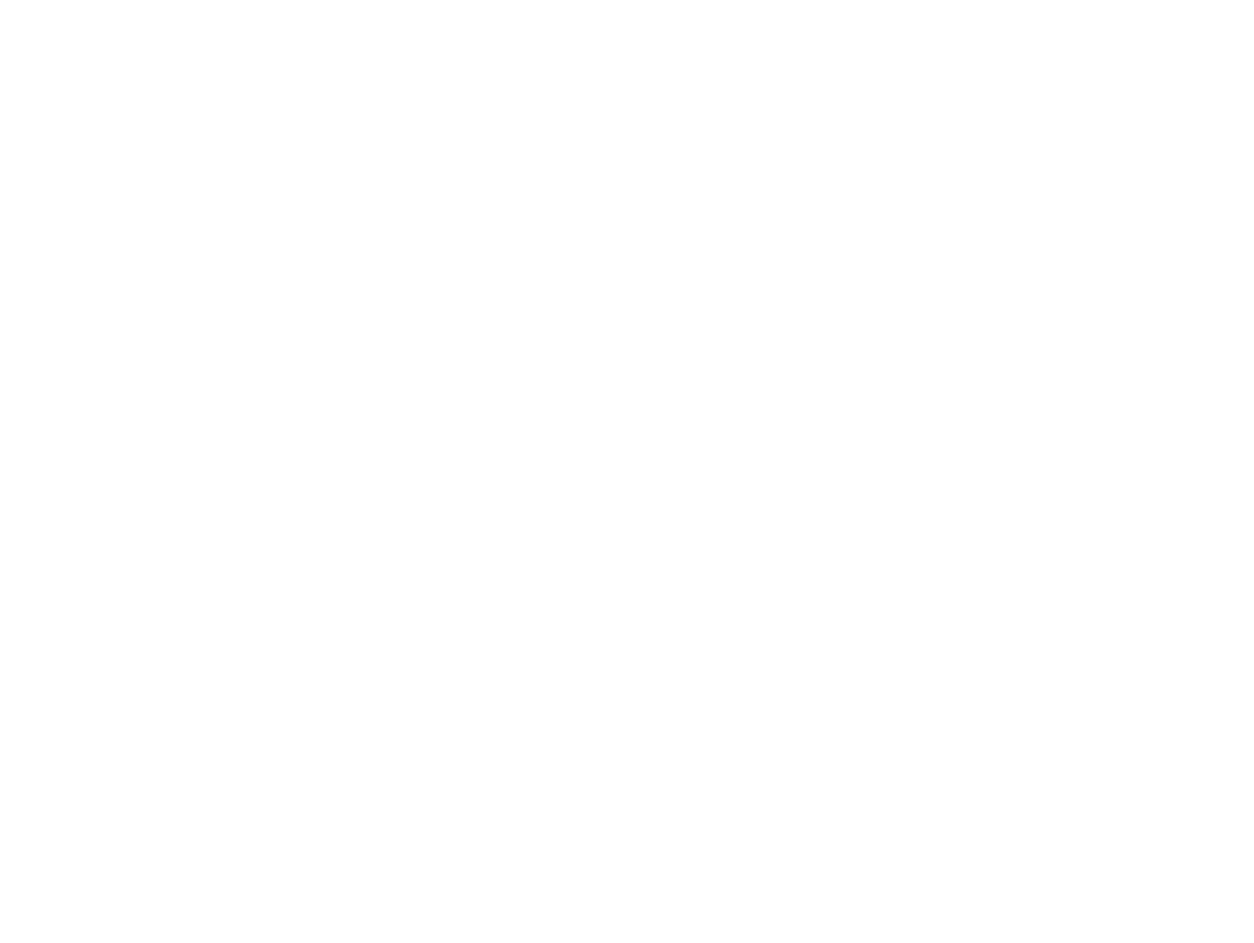
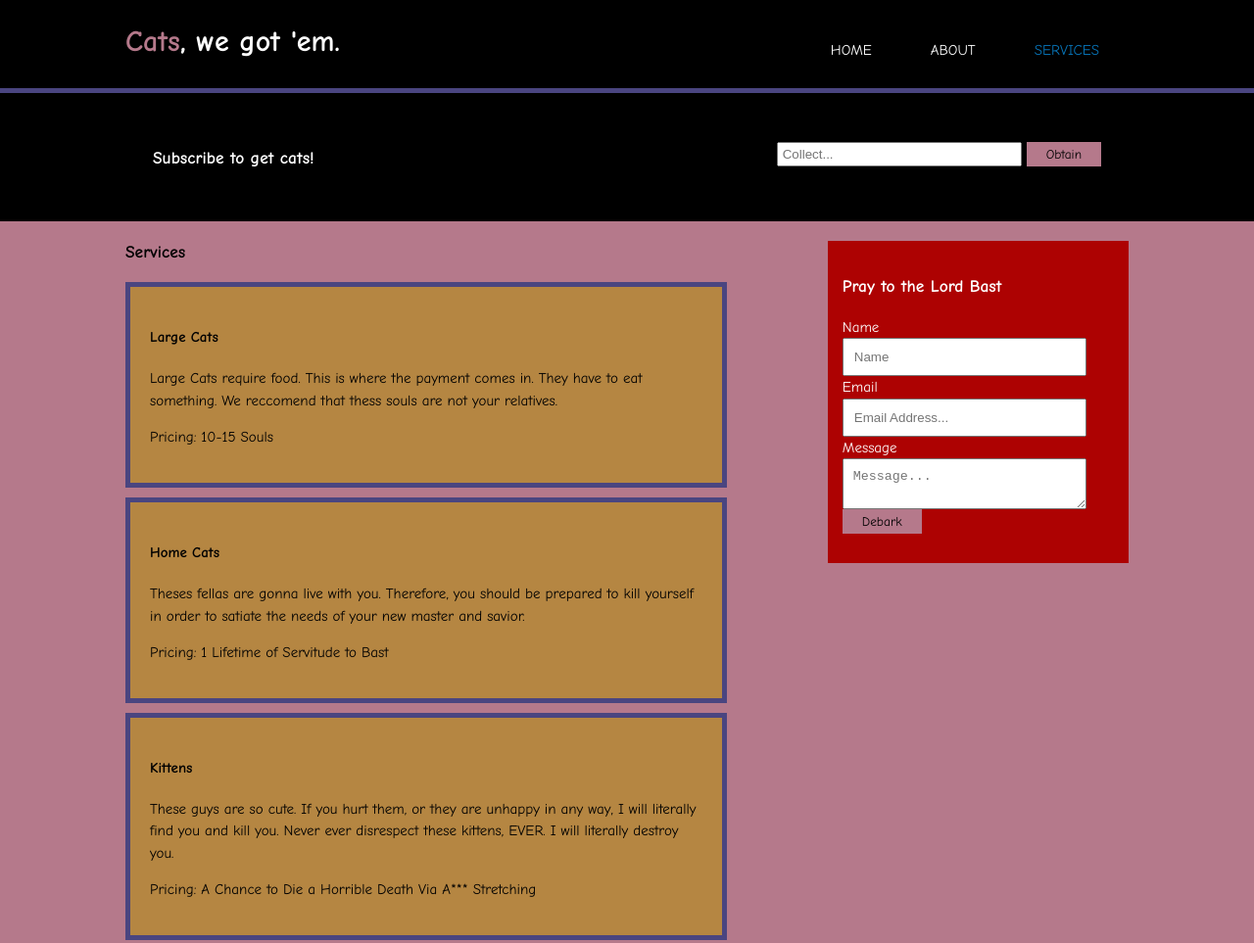
Before and after one commit to User-11234/user-11234.github.io, a plain HTML site: page services.html in a window 1280 px wide. Shown: the top 963 px of the page at 98% size. Before the commit the page ends 800 px from the top, so only its background shows below. Drawn offline with Linux system fonts and the light colour scheme.

Commit message:
stuff done at home

```diff
--- a/about.html
+++ b/about.html
@@ -0,0 +1,63 @@
+<html>
+
+    <head>
+        <meta charset="utf-a">
+        <meta name="viewport" content="width=device-width">
+        <meta name="description" content="A website for AP Computer Science Principles">
+        <meta name="keywords" content="Julian Hoque, julian hoque, Moses Hoque, moses hoque, beginner websites, google, cvhs, cats">
+        <meta name="author" content="Julian Moses Hoque">
+        <title>Cats | About</title>
+        <link rel="shortcut icon" href="./imgs/Icon cat.png">
+        <link rel="stylesheet" href="styles.css">
+    </head>
+
+    <body>
+
+        <header>
+            <div class="container">
+                <div id="branding">
+                    <h1><span class="highlight">Cats</span>, we got 'em.</h1>
+                </div>
+                <nav>
+                    <ul>
+                        <li><a href="index.html">Home</a></li>
+                        <li class="current"><a href="about.html">About</a></li>
+                        <li><a href="services.html">Services</a></li>
+                    </ul>
+                </nav>
+            </div>
+        </header>
+
+        <section id="newsletter">
+            <div class="container">
+                <h3>Subscribe to get cats!</h3>
+                <form>
+                    <input type="email" placeholder="Where cats go...">
+                    <button type="submit" class="button_1">Get cats!</button>
+                </form>
+            </div>
+        </section>
+
+        <section id="main">
+            <div class="container">
+               <article id="main-col">
+                   <h1 class="page title">About Cats</h1>
+                   <p>Many of the cat's remarkable mental and physical abilities are dismissed as simply instinctive. However, just as humans are born with innate communication skills but must learn over time to master a language, cats refine many of their inborn abilities through practice. The widely-held belief that they learn through observation and imitation of their mother or other cats is now being called into question. Cats do learn, but in a different way than do humans or dogs; they have a special kind of intelligence.</p>
+                   <p class="dark">Once attained, even if by accident or trial and error, most knowledge is retained for life, thanks to the cat's excellent memory. Even hunting techniques buried under years of neglect in the well-fed house cat's brain will be recalled with ease should the feline, for some reason, ever have to fend for itself.</p>
+               </article>
+
+               <aside id="sidebar">
+                   <div class="dark">
+                   <h3>Cats are cool</h3>
+                   <p>My cat would get on the kitchen counter and eat the plastic wrap on the loaf bread. Just the plastic, not the actual bread.</p>
+                   </div>
+               </aside>
+            </div>
+        </section>
+
+        <footer>
+            <p>Cats, Copyright &copy; 2018</p>
+        </footer>
+
+    </body>
+</html>
--- a/services.html
+++ b/services.html
@@ -0,0 +1,92 @@
+<html>
+
+    <head>
+        <meta charset="utf-a">
+        <meta name="viewport" content="width=device-width">
+        <meta name="description" content="A website for AP Computer Science Principles">
+        <meta name="keywords" content="Julian Hoque, julian hoque, Moses Hoque, moses hoque, beginner websites, google, cvhs, cats">
+        <meta name="author" content="Julian Moses Hoque">
+        <title>Cats | Services</title>
+        <link rel="shortcut icon" href="./imgs/Icon cat.png">
+        <link rel="stylesheet" href="styles.css">
+    </head>
+
+    <body>
+
+        <header>
+            <div class="container">
+                <div id="branding">
+                    <h1><span class="highlight">Cats</span>, we got 'em.</h1>
+                </div>
+                <nav>
+                    <ul>
+                        <li><a href="index.html">Home</a></li>
+                        <li><a href="about.html">About</a></li>
+                        <li class="current"><a href="services.html">Services</a></li>
+                    </ul>
+                </nav>
+            </div>
+        </header>
+
+        <section id="newsletter">
+            <div class="container">
+                <h3>Subscribe to get cats!</h3>
+                <form>
+                    <input type="email" placeholder="Collect...">
+                    <button type="submit" class="button_1">Obtain</button>
+                </form>
+            </div>
+        </section>
+
+        <section id="main">
+            <div class="container">
+               <article id="main-col">
+                   <h1 class="page title">Services</h1>
+                   <ul id="services">
+                       <li>
+                           <h4>Large Cats</h4>
+                           <p>Large Cats require food. This is where the payment comes in. They have to eat something. We reccomend that thess souls are not your relatives.</p>
+                           <p>Pricing: 10-15 Souls</p>
+                       </li>
+                       <li>
+                           <h4>Home Cats</h4>
+                           <p>Theses fellas are gonna live with you. Therefore, you should be prepared to kill yourself in order to satiate the needs of your new master and savior.</p>
+                           <p>Pricing: 1 Lifetime of Servitude to Bast</p>
+                       </li>
+                       <li>
+                           <h4>Kittens</h4>
+                           <p>These guys are so cute. If you hurt them, or they are unhappy in any way, I will literally find you and kill you. Never ever disrespect these kittens, EVER. I will literally destroy you.</p>
+                           <p>Pricing: A Chance to Die a Horrible Death Via A*** Stretching</p>
+                       </li>
+                   </ul>
+               </article>
+
+               <aside id="sidebar">
+                   <div class="dark">
+                       <h3>Pray to the Lord Bast</h3>
+                       <form class="quote">
+                           <div>
+                               <label>Name</label><br>
+                               <input type="text" placeholder="Name">
+                           </div>
+                           <div>
+                               <label>Email</label><br>
+                               <input type="email" placeholder="Email Address...">
+                           </div>
+                           <div>
+                               <label>Message</label><br>
+                               <textarea placeholder="Message..."></textarea>
+                           </div>
+                           <button class="button_1" type="submit">Debark</button>
+                       </form>
+                   </div>
+               </aside>
+            </div>
+        </section>
+
+        <footer>
+            <p>Cats, Copyright &copy; 2018</p>
+        </footer>
+
+    </body>
+</html>
--- a/styles.css
+++ b/styles.css
@@ -27,8 +27,16 @@ ul{
     font-family: Comic Sans MS;
 }
 
+.dark{
+    padding:15px;
+    background:#ad0202;
+    color:#ffffff;
+    margin-top:10px;
+    margin-bottom:10px;
+}
 
-/* Header **/
+
+/* Header */
 header{
     background:#000000;
     color:#ffffff;
@@ -77,7 +85,7 @@ header a:hover{
     font-weight:bold;
 }
 
-/* Showcase ***/
+/* Showcase */
 
 #showcase{
     min-height:400px;
@@ -96,7 +104,7 @@ header a:hover{
     font-size:20px;
 }
 
-/* Newsletter ****/
+/* Newsletter */
 
 #newsletter {
     padding:35px;
@@ -119,7 +127,7 @@ header a:hover{
     width:250px;
 }
 
-/* Boxes *****/
+/* Boxes */
 
 #boxes{
     margin-top:20px;
@@ -136,3 +144,41 @@ header a:hover{
     width:90px;
     height:100px;
 }
+
+/* Sidebar */
+
+aside#sidebar{
+    float:right;
+    width:30%;
+    margin-top:10px;
+}
+aside#sidebar .quote input, aside#sidebar .quote textarea{
+    width:90%;
+    padding:10px;
+}
+
+
+/* Main Column */
+
+article#main-col{
+    float:left;
+    width:60%;
+}
+
+/* Services */
+
+ul#services li{
+    list-style: none;
+    padding:20px;
+    border:#4a4580 solid 5px;
+    margin-bottom: 10px;
+    background:#b58642;
+}
+
+footer{
+    padding:20px;
+    margin-top:20px;
+    color:#ffffff;
+    background-color:#000000;
+    text-align:center;
+}
```
Also changed, not shown: index.html (+5 -2 lines).
